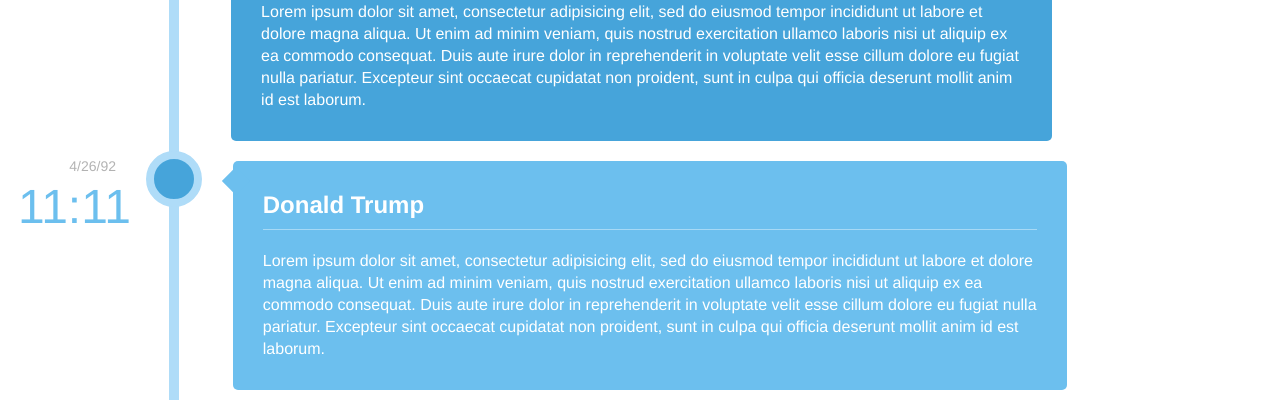
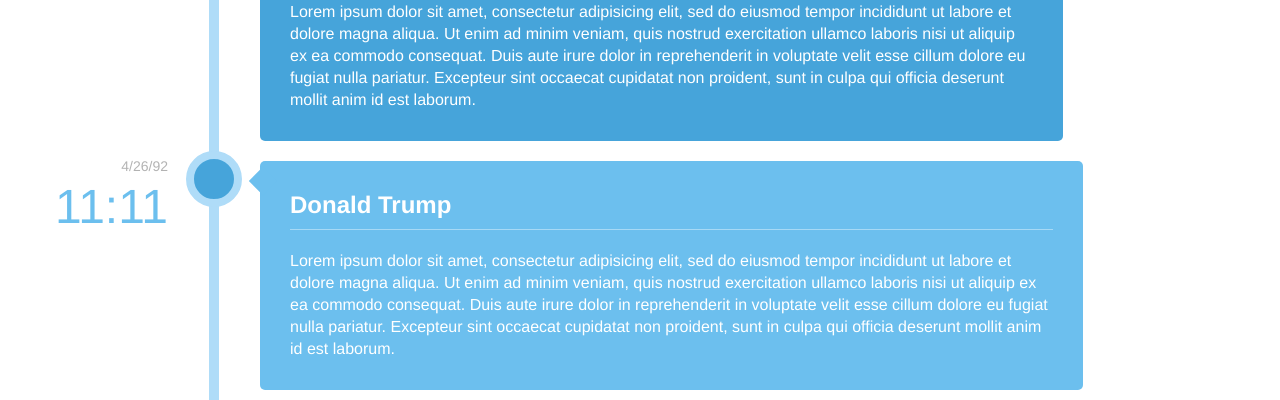
Before and after one commit to magentanova/responsive-timeline, a plain HTML site: page index.html in a window 1280 px wide. Shown: the part 604-1004 px from the top of the page. Drawn offline with Linux system fonts and the light colour scheme.

Commit message:
fixed alignment problems by adding max-width to flex cols

```diff
--- a/style.css
+++ b/style.css
@@ -16,7 +16,7 @@ p {
 .right-box {
 	margin: 10px 0;
 	position: relative;
-	flex: 8;
+	flex: 14;
 	background-color: #46a4da;
 	max-width: 800px;
 	border-radius: 5px;
@@ -58,9 +58,10 @@ p {
 }
 
 .icon-col {
-	margin: 0px 10px;
-	flex: 1;
+	margin: 0px 18px;
+	/* flex: 2; */
 	/* min-height: 75px; */
+	max-width: 100px;
 	position: relative;
 }
 
@@ -75,9 +76,9 @@ p {
 
 .timestamp {
 	text-align: right;
-	flex: 1;
+	flex: 3;
 	margin-top: 7px;
-	min-width: 98px;
+	max-width: 150px;
 	/* background-color: chartreuse; */
 }
 
```
